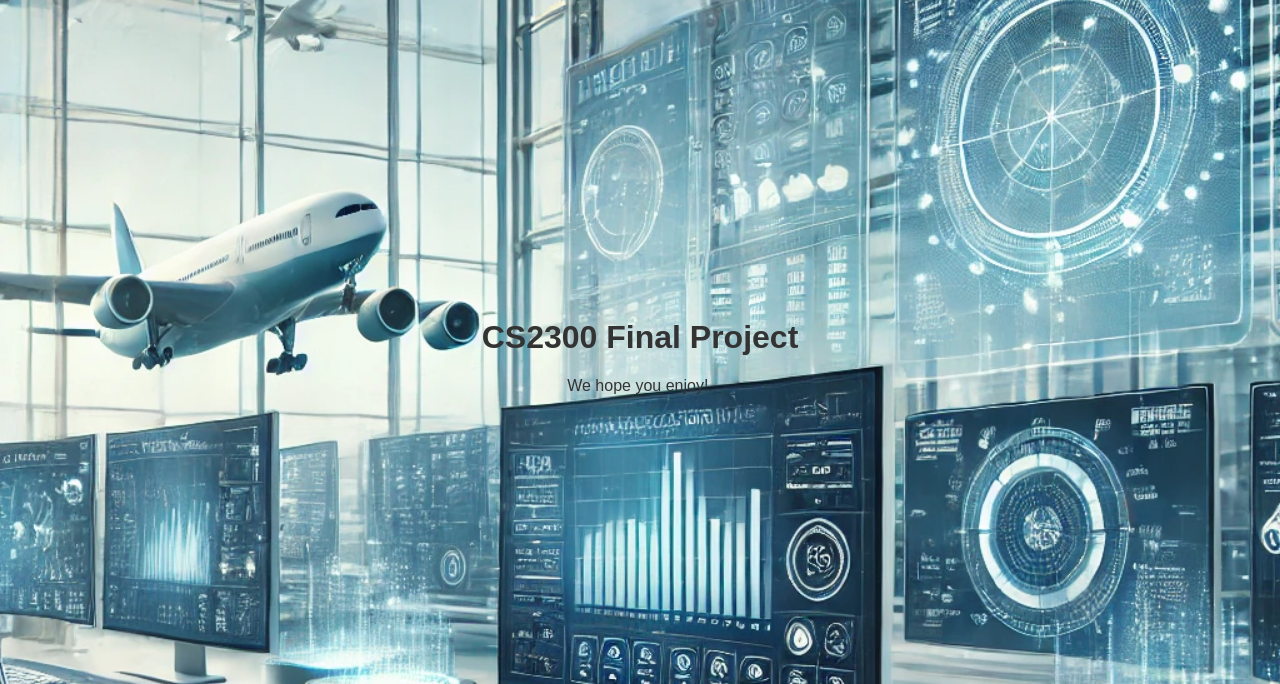
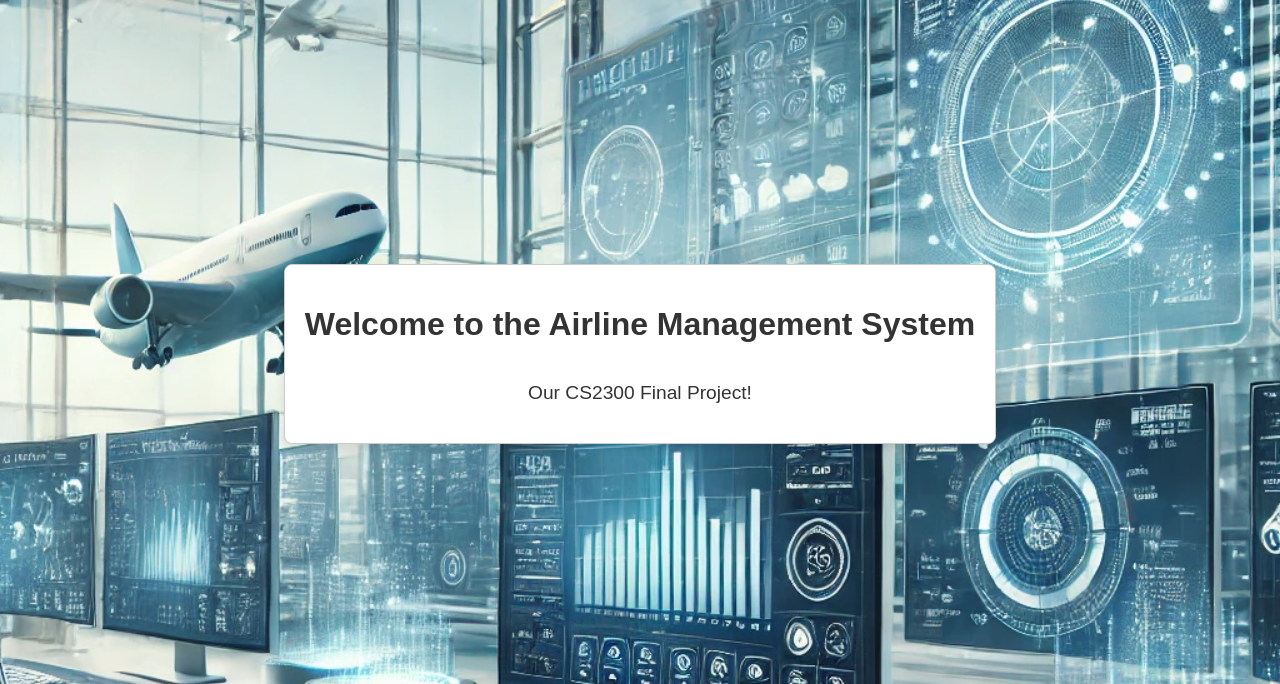
Before and after one commit to MST-CS2300-F24/mst-cs2300-project, a Flask app: page / in a window 1280 px wide. Shown: the part 46-730 px from the top of the page. Run offline with Flask 2, Linux system fonts and the light colour scheme.

Commit message:
updated home page

```diff
--- a/app/static/css/styles.css
+++ b/app/static/css/styles.css
@@ -230,3 +230,25 @@ h2 {
 .grid-item ul li {
     padding: 5px 0;
 }
+
+.text-box-center {
+    display: flex;
+    flex-direction: column;
+    justify-content: center;
+    align-items: center;
+    text-align: center;
+    background-color: white;
+    border: 1px solid #ccc;
+    border-radius: 8px;
+    box-shadow: 0 4px 8px rgba(0, 0, 0, 0.1);
+    padding: 20px;
+    transition: box-shadow 0.3s ease;
+}
+
+.text-box-center h1 {
+    font-size: 2em;
+    margin-bottom: 20px;
+}
+.text-box-center p {
+    font-size: 1.2em;
+}
--- a/app/templates/home.html
+++ b/app/templates/home.html
@@ -1,7 +1,7 @@
 <!DOCTYPE html>
 <html>
 <head>
-    <title>Site</title>
+    <title>Home</title>
     <link rel="stylesheet" type="text/css" href="{{ url_for('static', filename='css/styles.css') }}">
 </head>
 <body>
@@ -15,8 +15,10 @@
         <a href="{{ url_for('app.login') }}">Logout</a>
     </div>
     <div class="content">
-        <h1>CS2300 Final Project</h1>
-        <p>We hope you enjoy!.</p>
+        <div class="text-box-center">
+            <h1>Welcome to the Airline Management System</h1>
+            <p>Our CS2300 Final Project!</p>
+        </div>
     </div>
     <div class="masthead">
         <p>Luke Roth and Rohith Velmurugan 2024</p>
```
